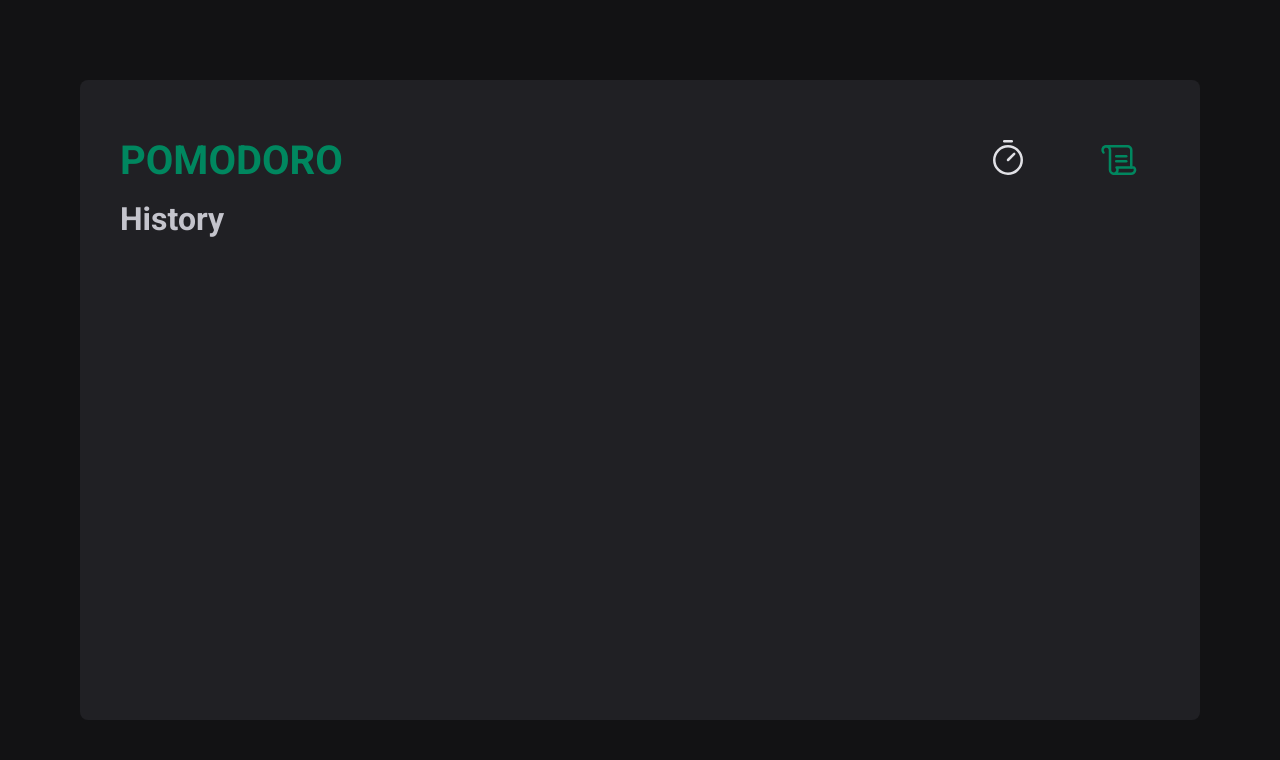
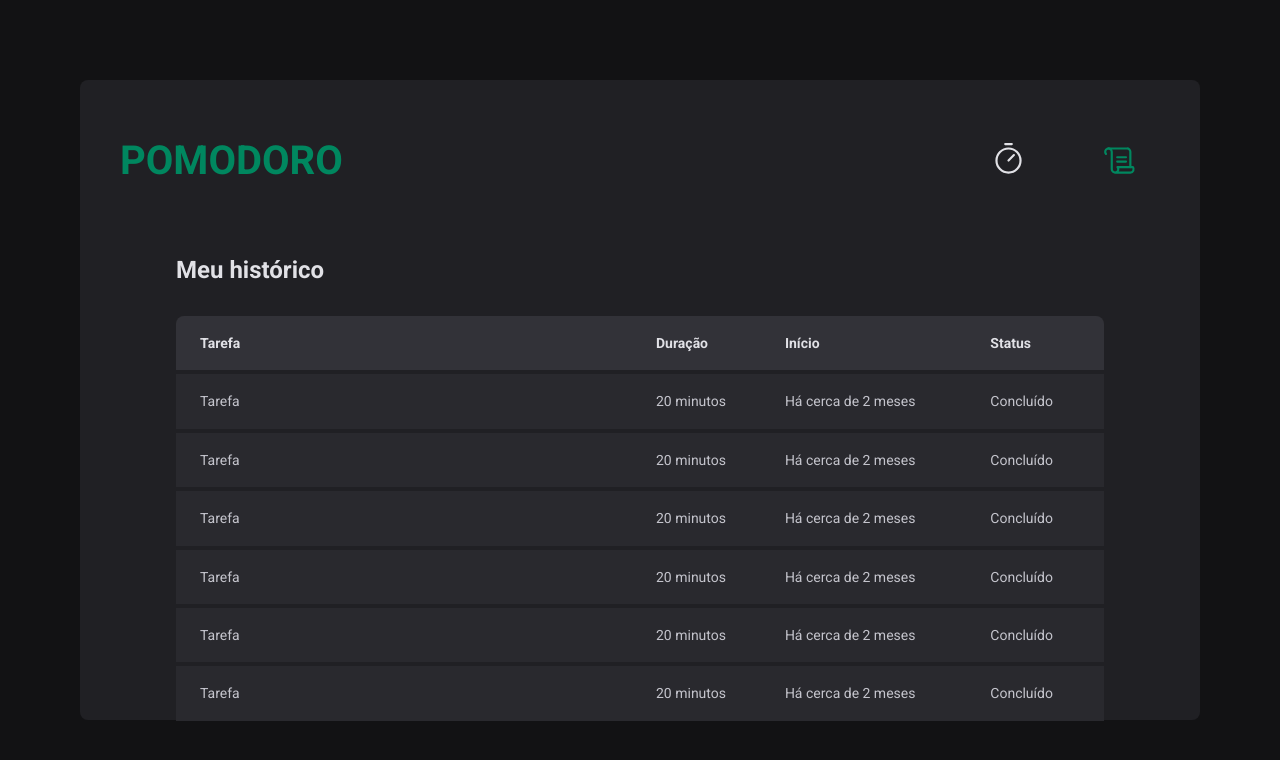
Before and after one commit to hikaroeduardo/pomodoro, a React (Vite) app: page /history in a window 1280 px wide. Shown: the top 760 px of the page. Built offline with nearby package versions, Linux system fonts and the light colour scheme.

Commit message:
Inicio de estilizacao da pagina 'history'

```diff
--- a/src/components/Header/index.tsx
+++ b/src/components/Header/index.tsx
@@ -10,11 +10,11 @@
 
       <nav>
         <NavLink to="/" title="Timer">
-            <Timer size={40} />
+            <Timer size={35} />
         </NavLink>
 
         <NavLink to="/history" title="Histórico">
-            <Scroll size={40} />
+            <Scroll size={35} />
         </NavLink>
       </nav>
     </HeaderContainer>
--- a/src/pages/History.tsx
+++ /dev/null
@@ -1,7 +0,0 @@
-export function History() {
-  return (
-    <div>
-      <h1>History</h1>
-    </div>
-  );
-}
--- /dev/null
+++ b/src/pages/History/index.tsx
@@ -0,0 +1,66 @@
+import { HistoryContainer, HistoryList } from "./styles";
+
+export function History() {
+  return (
+    <HistoryContainer>
+      <h1>Meu histórico</h1>
+
+      <HistoryList>
+        <table>
+          <thead>
+            <tr>
+              <th>Tarefa</th>
+              <th>Duração</th>
+              <th>Início</th>
+              <th>Status</th>
+            </tr>
+          </thead>
+
+          <tbody>
+            <tr>
+              <td>Tarefa</td>
+              <td>20 minutos</td>
+              <td>Há cerca de 2 meses</td>
+              <td>Concluído</td>
+            </tr>
+
+            <tr>
+              <td>Tarefa</td>
+              <td>20 minutos</td>
+              <td>Há cerca de 2 meses</td>
+              <td>Concluído</td>
+            </tr>
+
+            <tr>
+              <td>Tarefa</td>
+              <td>20 minutos</td>
+              <td>Há cerca de 2 meses</td>
+              <td>Concluído</td>
+            </tr>
+
+            <tr>
+              <td>Tarefa</td>
+              <td>20 minutos</td>
+              <td>Há cerca de 2 meses</td>
+              <td>Concluído</td>
+            </tr>
+
+            <tr>
+              <td>Tarefa</td>
+              <td>20 minutos</td>
+              <td>Há cerca de 2 meses</td>
+              <td>Concluído</td>
+            </tr>
+
+            <tr>
+              <td>Tarefa</td>
+              <td>20 minutos</td>
+              <td>Há cerca de 2 meses</td>
+              <td>Concluído</td>
+            </tr>
+          </tbody>
+        </table>
+      </HistoryList>
+    </HistoryContainer>
+  );
+}
--- /dev/null
+++ b/src/pages/History/styles.ts
@@ -0,0 +1,63 @@
+import styled from "styled-components";
+
+export const HistoryContainer = styled.main`
+    flex: 1;
+    padding: 3.5rem;
+
+    display: flex;
+    flex-direction: column;
+
+    h1 {
+        font-size: 1.5rem;
+        color: ${props => props.theme['gray-100']};
+    }
+`;
+
+export const HistoryList = styled.div`
+    flex: 1;
+    overflow: auto;
+
+    margin-top: 2rem;
+
+    table {
+        width: 100%;
+        border-collapse: collapse;
+        min-width: 600px;
+
+        th {
+            background-color: ${props => props.theme['gray-600']};
+            padding: 1rem;
+            text-align: left;
+            color: ${props => props.theme['gray-100']};
+            font-size: 0.875rem;
+            line-height: 1.6;
+
+            &:first-child {
+                border-top-left-radius: 8px;
+                padding-left: 1.5rem;
+            }
+
+            &:last-child {
+                border-top-right-radius: 8px;
+                padding-right: 1.5rem;
+            }
+        }
+
+        td {
+            background-color: ${props => props.theme['gray-700']};
+            border-top: 4px solid ${props => props.theme['gray-800']};
+            padding: 1rem;
+            font-size: 0.875rem;
+            line-height: 1.6;
+
+            &:first-child {
+                width: 50%;
+                padding-left: 1.5rem;
+            }
+
+            &:last-child {
+                padding-right: 1.5rem;
+            }
+        }
+    }
+`;
--- a/src/pages/Home/index.tsx
+++ b/src/pages/Home/index.tsx
@@ -1,5 +1,13 @@
 import { Play } from "phosphor-react";
-import { CountdownContainer, FormContainer, HomeContainer, Separator } from "./styles";
+import {
+  CountdownContainer,
+  FormContainer,
+  HomeContainer,
+  MinutesAmountInput,
+  Separator,
+  StartCountdownButton,
+  TaskInput,
+} from "./styles";
 
 export function Home() {
   return (
@@ -7,10 +15,29 @@
       <form>
         <FormContainer>
           <label htmlFor="task">Vou trabalhar em</label>
-          <input id="task" type="text" />
+          <TaskInput
+            id="task"
+            type="text"
+            placeholder="Nome para o projeto"
+            list="task-suggestions"
+          />
+
+          <datalist id="task-suggestions">
+            <option value="Projeto 1" />
+            <option value="Projeto 2" />
+            <option value="Projeto 3" />
+            <option value="Banana" />
+          </datalist>
 
           <label htmlFor="minutesAmount">durante</label>
-          <input id="minutesAmount" type="number" />
+          <MinutesAmountInput
+            id="minutesAmount"
+            type="number"
+            placeholder="00"
+            step={5}
+            min={5}
+            max={60}
+          />
 
           <span>minutos.</span>
         </FormContainer>
@@ -23,10 +50,10 @@
           <span>0</span>
         </CountdownContainer>
 
-        <button type="submit">
+        <StartCountdownButton disabled type="submit">
           <Play size={24} />
           Começar
-        </button>
+        </StartCountdownButton>
       </form>
     </HomeContainer>
   );
--- a/src/pages/Home/styles.ts
+++ b/src/pages/Home/styles.ts
@@ -28,6 +28,34 @@
   flex-wrap: wrap;
 `;
 
+const BaseInput = styled.input`
+  background: transparent;
+  height: 2.5rem;
+  border: 0;
+  border-bottom: 2px solid ${(porps) => porps.theme["gray-500"]};
+  font-weight: bold;
+  font-size: 1.125rem;
+  padding: 0 0.5rem;
+  color: ${(props) => props.theme["gray-100"]};
+
+  &:focus {
+    box-shadow: none;
+    border-color: ${props => props.theme['green-500']};
+  }
+
+  &::placeholder {
+    color: ${(props) => props.theme["gray-500"]};
+  }
+`;
+
+export const TaskInput = styled(BaseInput)`
+  flex: 1;
+`;
+
+export const MinutesAmountInput = styled(BaseInput)`
+  width: 4rem;
+`;
+
 export const CountdownContainer = styled.div`
   font-family: "Roboto Mono", monospace;
   font-size: 10rem;
@@ -52,3 +80,31 @@
   display: flex;
   justify-content: center;
 `;
+
+export const StartCountdownButton = styled.button`
+  width: 100%;
+  border: 0;
+  padding: 1rem;
+  border-radius: 8px;
+
+  display: flex;
+  align-items: center;
+  justify-content: center;
+
+  gap: 0.5rem;
+  font-weight: bold;
+
+  cursor: pointer;
+
+  background: ${(props) => props.theme["green-500"]};
+  color: ${(props) => props.theme["gray-100"]};
+
+  &:disabled {
+    opacity: 0.7;
+    cursor: not-allowed;
+  }
+
+  &:not(:disabled):hover {
+    background: ${(props) => props.theme["green-700"]};
+  }
+`;
```
